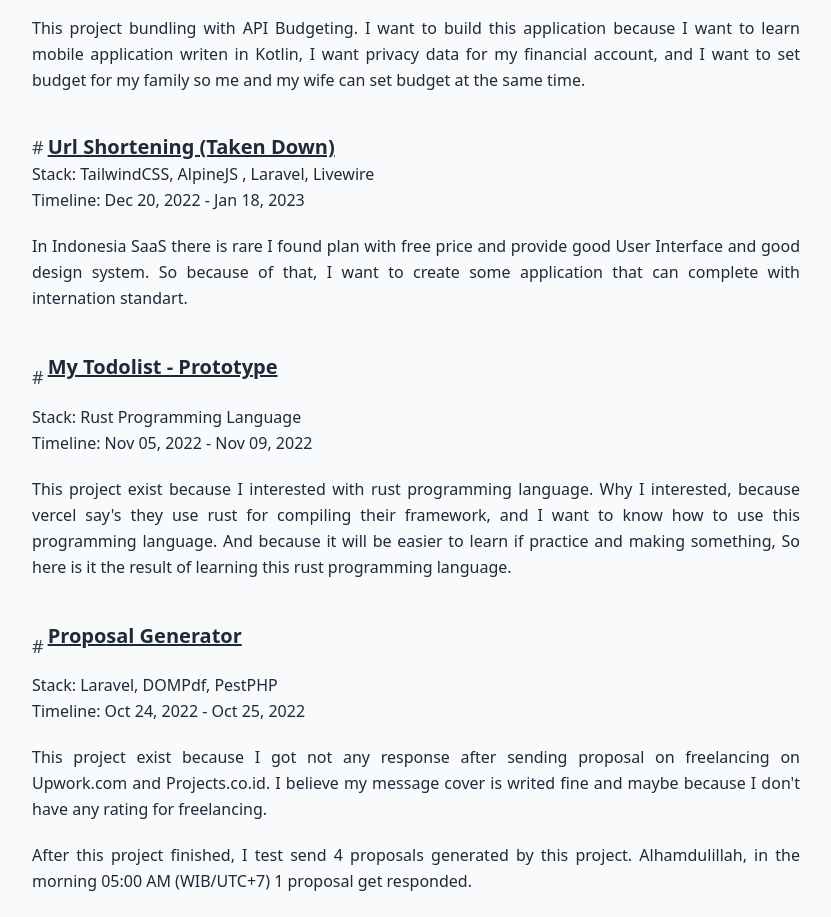
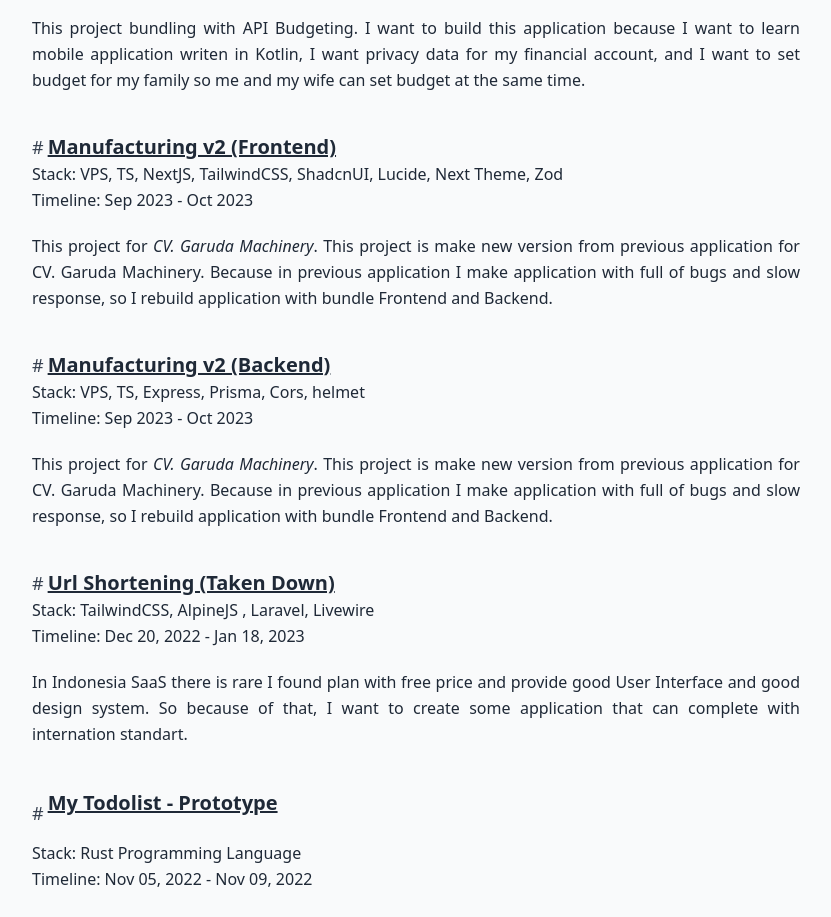
Before and after one commit to okumaru/profile-v3, a Next.js app: page /project in a window 1280 px wide. Shown: the part 780-1697 px from the top of the page, without its empty margins (224-1055 px from the left). Built offline with nearby package versions, Linux system fonts and the light colour scheme.

Commit message:
update project page

```diff
--- a/pages/project.mdx
+++ b/pages/project.mdx
@@ -37,6 +37,26 @@
 I want to build this application because I want to learn mobile application writen in Kotlin,
 I want privacy data for my financial account,
 and I want to set budget for my family so me and my wife can set budget at the same time.
+
+<LinkHeader href="#">Manufacturing v2 (Frontend)</LinkHeader>
+
+Stack: VPS, TS, NextJS, TailwindCSS, ShadcnUI, Lucide, Next Theme, Zod
+Timeline: Sep 2023 - Oct 2023
+
+This project for <i>CV. Garuda Machinery</i>.
+This project is make new version from previous application for CV. Garuda Machinery.
+Because in previous application I make application with full of bugs and slow response,
+so I rebuild application with bundle Frontend and Backend.
+
+<LinkHeader href="#">Manufacturing v2 (Backend)</LinkHeader>
+
+Stack: VPS, TS, Express, Prisma, Cors, helmet
+Timeline: Sep 2023 - Oct 2023
+
+This project for <i>CV. Garuda Machinery</i>.
+This project is make new version from previous application for CV. Garuda Machinery.
+Because in previous application I make application with full of bugs and slow response,
+so I rebuild application with bundle Frontend and Backend.
 
 <LinkHeader href="#">Url Shortening (Taken Down)</LinkHeader>
 
```
